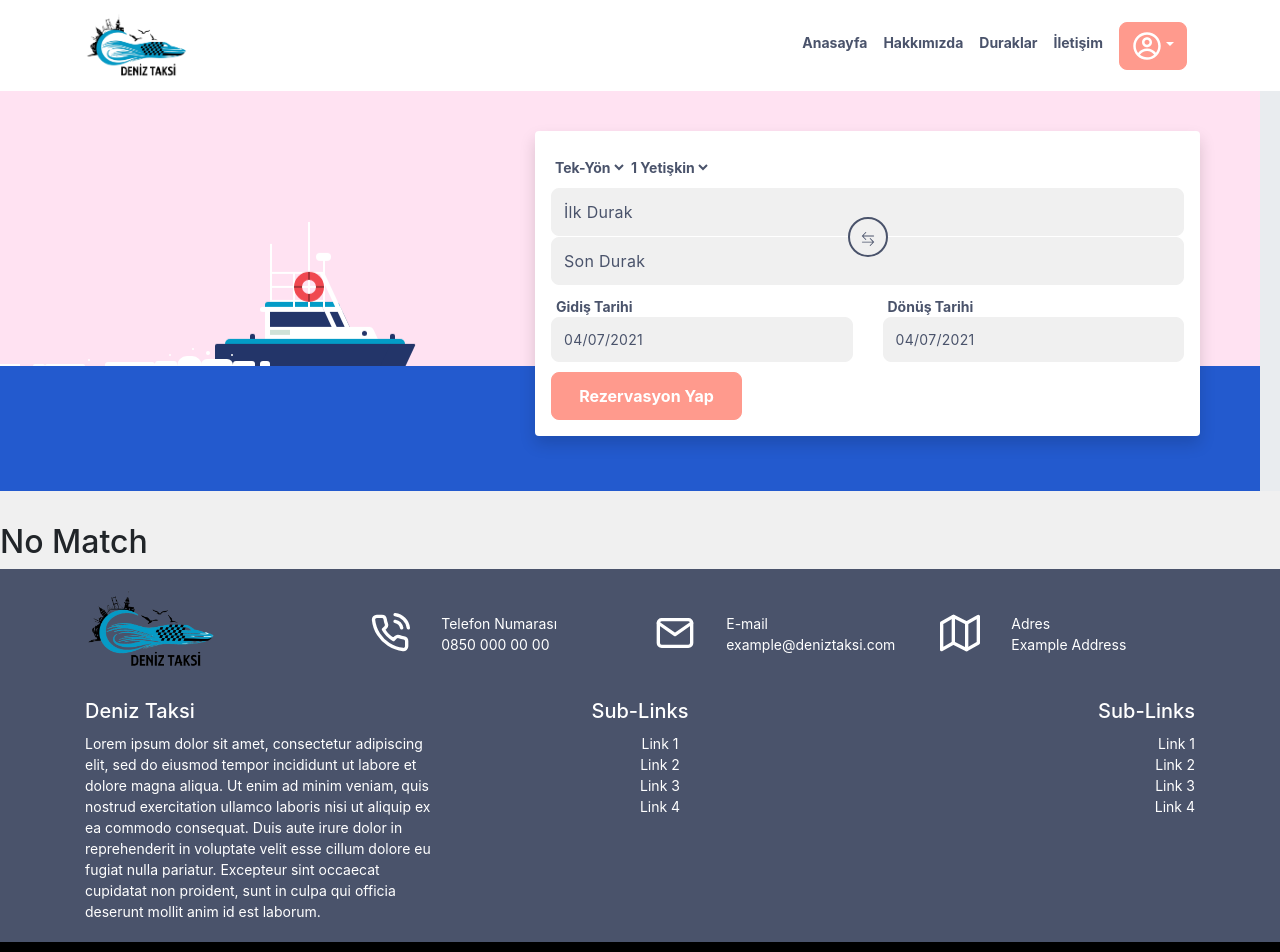
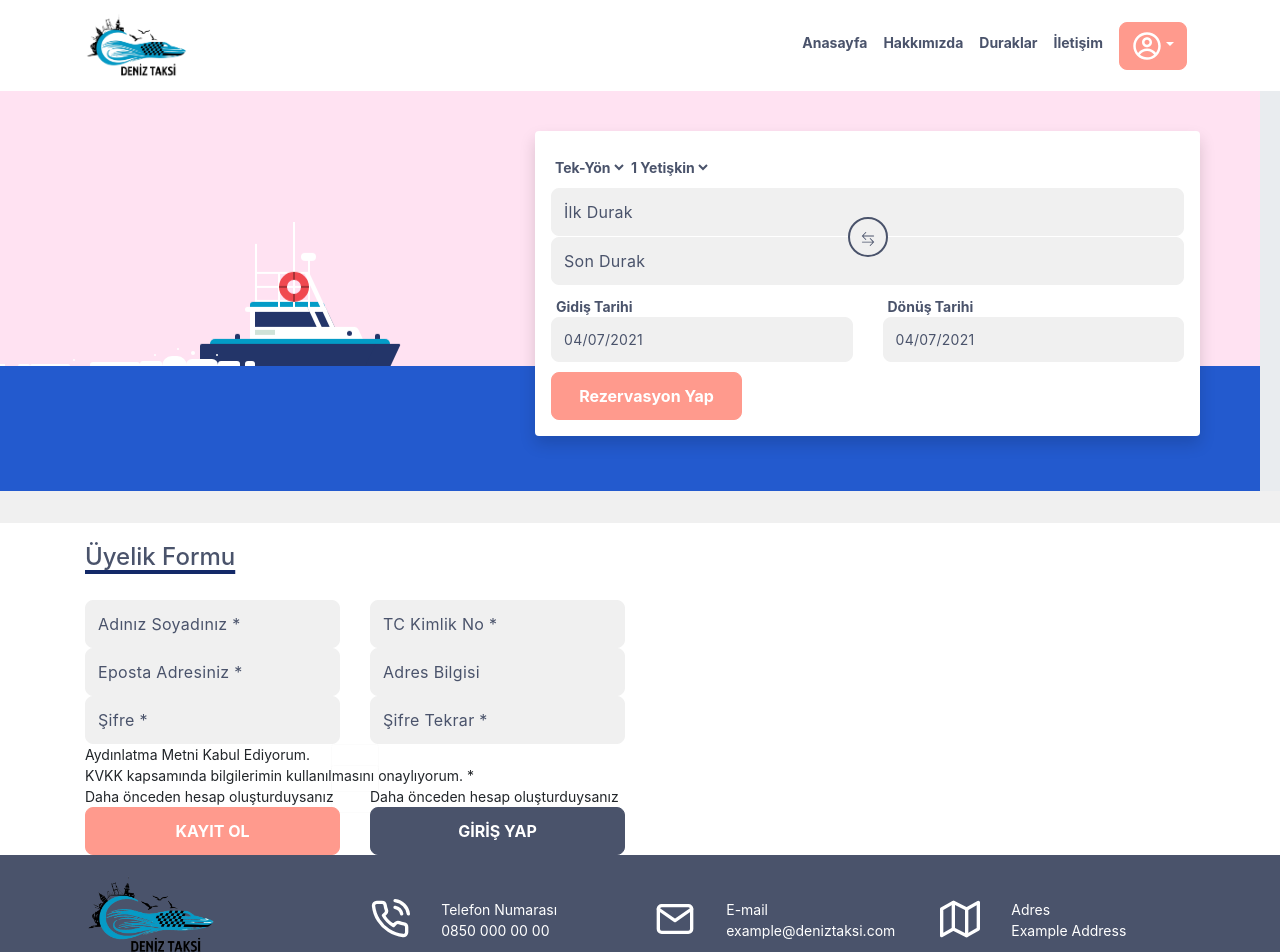
Before and after one commit to naberna/deniztaksi2, a React (Create React App) app: page /register in a window 1280 px wide. Shown: the top 952 px of the page. Built offline with nearby package versions, Linux system fonts and the light colour scheme.

Commit message:
FAQ fixed

```diff
--- a/package.json
+++ b/package.json
@@ -27,6 +27,7 @@
     "react-scripts": "4.0.3",
     "react-scroll": "^1.8.2",
     "react-slick": "^0.28.1",
+    "reactstrap": "^8.9.0",
     "rsuite": "^4.9.3",
     "simple-react-footer": "^1.0.2",
     "slick-carousel": "^1.8.1",
--- a/src/App.js
+++ b/src/App.js
@@ -7,6 +7,7 @@ import { NoMatch } from './screens/NoMatch';
 import { NavigationBar } from './components/NavigationBar';
 import { Jumbotron } from './components/Jumbotron';
 import FooterPage from './components/Footer';
+import { Register } from './screens/Register';
 
 class App extends Component {
   render() {
@@ -20,6 +21,7 @@ class App extends Component {
               <Route exact path="/" component={Home} />
               <Route path="/about" component={About} />
               <Route path="/contact" component={Contact} />
+              <Route path="/register" component={Register} />
               <Route component={NoMatch} />
           </Switch>
           <FooterPage />
--- a/src/components/FAQ.js
+++ b/src/components/FAQ.js
@@ -1,4 +1,4 @@
-import React from "react";
+import { React, useState } from "react";
 import styled from "styled-components";
 import { Container } from "react-bootstrap";
 import {
@@ -13,7 +13,9 @@ import "react-accessible-accordion/dist/fancy-example.css";
 
 const Styles = styled.div`
   height: 500px;
-  box-shadow: rgba(0, 0, 0, 0.2) 0px 12px 28px 0px, rgba(0, 0, 0, 0.1) 0px 2px 4px 0px, rgba(255, 255, 255, 0.05) 0px 0px 0px 1px inset;
+  box-shadow: rgba(0, 0, 0, 0.2) 0px 12px 28px 0px,
+    rgba(0, 0, 0, 0.1) 0px 2px 4px 0px,
+    rgba(255, 255, 255, 0.05) 0px 0px 0px 1px inset;
 
   .accordion {
     box-shadow: rgba(100, 100, 111, 0.2) 0px 7px 29px 0px;
@@ -38,82 +40,61 @@ const Styles = styled.div`
     color: #000;
   }
 `;
-export default function FAQ() {
+
+export const FAQ = () => {
+  const [FAQS, setFAQS] = useState([
+    {
+      title: "Deniz Taksi Nedir?",
+      answer: `Exercitation in fugiat est ut ad ea cupidatat ut in cupidatat
+       occaecat ut occaecat consequat est minim minim esse tempor laborum
+       consequat esse adipisicing eu reprehenderit enim.`,
+    },
+    {
+      title: "Deniz Taksi Güvenli midir?",
+      answer: `Exercitation in fugiat est ut ad ea cupidatat ut in cupidatat
+      occaecat ut occaecat consequat est minim minim esse tempor laborum
+      consequat esse adipisicing eu reprehenderit enim..`,
+    },
+    {
+      title: "Hava Alanı Karşılama Himeti Nedir?",
+      answer: `Exercitation in fugiat est ut ad ea cupidatat ut in cupidatat
+      occaecat ut occaecat consequat est minim minim esse tempor laborum
+      consequat esse adipisicing eu reprehenderit enim..`,
+    },
+    {
+      title: "Deniz Taksi'de Ödeme Nasıl Alınır?",
+      answer: `Exercitation in fugiat est ut ad ea cupidatat ut in cupidatat
+      occaecat ut occaecat consequat est minim minim esse tempor laborum
+      consequat esse adipisicing eu reprehenderit enim..`,
+    },
+    {
+      title: "Deniz Taksi'de Yeme İçme Koşulları Nelerdir?",
+      answer: `Exercitation in fugiat est ut ad ea cupidatat ut in cupidatat
+      occaecat ut occaecat consequat est minim minim esse tempor laborum
+      consequat esse adipisicing eu reprehenderit enim..`,
+    },
+  ]);
+
   return (
     <Styles>
       <Container>
         <h4 className="title">Sıkça Sorulan Sorular</h4>
-        <Accordion>
-          <AccordionItem>
-            <AccordionItemHeading>
-              <AccordionItemButton>Deniz Taksi Nedir?</AccordionItemButton>
-            </AccordionItemHeading>
-            <AccordionItemPanel>
-              <p>
-                Exercitation in fugiat est ut ad ea cupidatat ut in cupidatat
-                occaecat ut occaecat consequat est minim minim esse tempor
-                laborum consequat esse adipisicing eu reprehenderit enim.
-              </p>
-            </AccordionItemPanel>
-          </AccordionItem>
-          <AccordionItem>
-            <AccordionItemHeading>
-              <AccordionItemButton>
-                Deniz Taksi Güvenli midir?
-              </AccordionItemButton>
-            </AccordionItemHeading>
-            <AccordionItemPanel>
-              <p>
-                Exercitation in fugiat est ut ad ea cupidatat ut in cupidatat
-                occaecat ut occaecat consequat est minim minim esse tempor
-                laborum consequat esse adipisicing eu reprehenderit enim.
-              </p>
-            </AccordionItemPanel>
-          </AccordionItem>
-          <AccordionItem>
-            <AccordionItemHeading>
-              <AccordionItemButton>
-                Hava Alanı Karşılama Himeti Nedir?
-              </AccordionItemButton>
-            </AccordionItemHeading>
-            <AccordionItemPanel>
-              <p>
-                Exercitation in fugiat est ut ad ea cupidatat ut in cupidatat
-                occaecat ut occaecat consequat est minim minim esse tempor
-                laborum consequat esse adipisicing eu reprehenderit enim.
-              </p>
-            </AccordionItemPanel>
-          </AccordionItem>
-          <AccordionItem>
-            <AccordionItemHeading>
-              <AccordionItemButton>
-                Deniz Taksi'de Ödeme Nasıl Alınır?
-              </AccordionItemButton>
-            </AccordionItemHeading>
-            <AccordionItemPanel>
-              <p>
-                Exercitation in fugiat est ut ad ea cupidatat ut in cupidatat
-                occaecat ut occaecat consequat est minim minim esse tempor
-                laborum consequat esse adipisicing eu reprehenderit enim.
-              </p>
-            </AccordionItemPanel>
-          </AccordionItem>
-          <AccordionItem>
-            <AccordionItemHeading>
-              <AccordionItemButton>
-                Deniz Taksi'de Yeme İçme Koşulları Nelerdir?
-              </AccordionItemButton>
-            </AccordionItemHeading>
-            <AccordionItemPanel>
-              <p>
-                In ad velit in ex nostrud dolore cupidatat consectetur ea in ut
-                nostrud velit in irure cillum tempor laboris sed adipisicing eu
-                esse duis nulla non.
-              </p>
-            </AccordionItemPanel>
-          </AccordionItem>
+        <Accordion allowZeroExpanded={true}>
+          {FAQS.map((FAQ, index) => (
+            <AccordionItem
+              dangerouslySetExpanded={FAQ.expanded}
+              key={FAQ.title}
+            >
+              <AccordionItemHeading>
+                <AccordionItemButton>{FAQ.title}</AccordionItemButton>
+              </AccordionItemHeading>
+              <AccordionItemPanel>
+                <p>{FAQ.answer}</p>
+              </AccordionItemPanel>
+            </AccordionItem>
+          ))}
         </Accordion>
       </Container>
     </Styles>
   );
-}
+};
--- a/src/components/Jumbotron.js
+++ b/src/components/Jumbotron.js
@@ -1,5 +1,5 @@
 import React from "react";
-import { Jumbotron as Jumbo } from "react-bootstrap";
+import { Container, Jumbotron as Jumbo } from "react-bootstrap";
 import styled from "styled-components";
 import { TravelForm } from "../components/forms/TravelForm";
 
@@ -28,7 +28,7 @@ const Styles = styled.div`
   }
 
   .bottom-part {
-    background-color: #235ACE;
+    background-color: #235ace;
     height: 125px;
   }
 `;
@@ -40,6 +40,7 @@ export const Jumbotron = () => (
         <TravelForm />
         <div className="top-part"></div>
           <div className="bottom-part">
+            <Container>
             <div className="boat">
               <div className="wrap">
                 <div className="main">
@@ -85,6 +86,7 @@ export const Jumbotron = () => (
                 </div>
               </div>
             </div>
+            </Container>
           </div>
       </div>
     </Jumbo>
--- a/src/components/NavigationBar.js
+++ b/src/components/NavigationBar.js
@@ -70,8 +70,8 @@ export const NavigationBar = () => (
                     <CgProfile className="icon"/>
                   </Dropdown.Toggle>
                   <Dropdown.Menu>
-                    <Dropdown.Item href="#/action-1">Action</Dropdown.Item>
-                    <Dropdown.Item href="#/action-2">Another action</Dropdown.Item>
+                    <Dropdown.Item href="#/action-2">Giriş Yap</Dropdown.Item>
+                    <Dropdown.Item href="kayit">Kayıt Ol</Dropdown.Item>
                     <Dropdown.Item href="#/action-3">Something else</Dropdown.Item>
                     <Dropdown.Divider />
                     <Dropdown.Item href="#/action-3">Something else</Dropdown.Item>
--- a/src/components/SimpleCarousel.js
+++ b/src/components/SimpleCarousel.js
@@ -7,20 +7,7 @@ import Cart from "./Cart";
 const Styles = styled.div`
   padding: 40px 0;
   background: #fff;
-  .sc-dkPtyc:hover:enabled,
-  .sc-dkPtyc:focus:enabled {
-    color: #fff;
-    background-color: #F6B7B8;
-    box-shadow: 0 0 2px 0 #333
-  }
 
-  .gbdxaY {
-    box-shadow: 0 0 1px 3px #F6B7B8;
-  }
-
-  .sc-furvIG {
-    background-color: #fcebed;
-  }
 
 `;
 export const SimpleCarousel = () => (
--- a/src/index.css
+++ b/src/index.css
@@ -56,6 +56,64 @@ textarea::placeholder { /* Microsoft Edge */
 
 textarea {
   font-size: 14px;
+}
+
+/* Base for label styling */
+[type="checkbox"]:not(:checked),
+[type="checkbox"]:checked {
+  position: absolute;
+  left: 0;
+  opacity: 0.01;
+}
+[type="checkbox"]:not(:checked) + label,
+[type="checkbox"]:checked + label {
+  position: relative;
+  padding-left: 2.3em;
+  font-size: 1.05em;
+  line-height: 1.7;
+  cursor: pointer;
+}
+
+/* checkbox aspect */
+[type="checkbox"]:not(:checked) + label:before,
+[type="checkbox"]:checked + label:before {
+  content: '';
+  position: absolute;
+  left: 0;
+  top: 0;
+  width: 1.4em;
+  height: 1.4em;
+  border: 1px solid #ad9c70;
+  background: #FFF;
+  border-radius: .2em;
+  margin-top: 2px;
+}
+
+/* checked mark aspect */
+[type="checkbox"]:not(:checked) + label:after,
+[type="checkbox"]:checked + label:after {
+  content: '✕';
+  position: absolute;
+  top: .525em;
+  left: .18em;
+  font-size: 1.375em;
+  color: #ad9c70;
+  line-height: 0;
+  -webkit-transition: all .2s;
+      transition: all .2s;
+}
+
+/* checked mark aspect changes */
+[type="checkbox"]:not(:checked) + label:after {
+  opacity: 0;
+  -webkit-transform: scale(0) rotate(45deg);
+      transform: scale(0) rotate(45deg);
+}
+
+[type="checkbox"]:checked + label:after {
+  opacity: 1;
+  -webkit-transform: scale(1) rotate(0);
+      transform: scale(1) rotate(0);
 }
 
 .btn-primary {
@@ -146,10 +204,9 @@ select option {
 
 .boat{
 	top:50%;
-	left:25%;
 	margin-top:-75px;
 	position:absolute;
-	margin-left:-105px;
+	margin-left:120px;
 	transform: scaleX(-1);
 }
 .boat .wrap{
--- a/src/screens/Home.js
+++ b/src/screens/Home.js
@@ -4,7 +4,8 @@ import MiddleCarts from "../components/MiddleCarts";
 import styled from "styled-components";
 import { Container } from "react-bootstrap";
 import { About } from "./About";
-import FAQ from "../components/FAQ";
+import { FAQ } from "../components/FAQ";
+import { SimpleCarousel } from "../components/SimpleCarousel";
 
 const Styles = styled.div`
   .middle {
@@ -51,6 +52,7 @@ export const Home = () => (
         </div>
       </Container>
     </div>
+    <SimpleCarousel/>
     <About/>
     <FAQ/>
   </Styles>
--- /dev/null
+++ b/src/screens/Register.js
@@ -0,0 +1,63 @@
+import React from 'react';
+import { Container } from "react-bootstrap";
+import styled from "styled-components";
+
+const Styles = styled.div`
+background-color: #fff;
+`;
+export const Register = () => (
+  <Styles>
+      <Container>
+      <div className="row">
+            <div className="col-12 col-md-6 col-lg-6 col-xl-6">
+            <form>
+                <h4 className="title">Üyelik Formu</h4>
+                <div className="row">
+                  <div className="col-12 col-md-6 col-lg-6 col-xl-6">
+                    <input type="text" className="form-control" placeholder="Adınız Soyadınız *" required />
+                  </div>
+                  <div className="col-12 col-md-6 col-lg-6 col-xl-6">
+                    <input type="text" className="form-control" placeholder="TC Kimlik No *" required />
+                  </div>
+                  <div className="col-12 col-md-6 col-lg-6 col-xl-6">
+                    <input type="text" className="form-control" placeholder="Eposta Adresiniz *" required />
+                  </div>
+                  <div className="col-12 col-md-6 col-lg-6 col-xl-6">
+                    <input type="text" className="form-control" placeholder="Adres Bilgisi" />
+                  </div>
+                  <div className="col-12 col-md-6 col-lg-6 col-xl-6">
+                    <input type="password" className="form-control" placeholder="Şifre *" />
+                  </div>
+                  <div className="col-12 col-md-6 col-lg-6 col-xl-6">
+                    <input type="password" className="form-control" placeholder="Şifre Tekrar *" />
+                  </div>
+                  <div className="col-12 col-md-12 col-lg-12 col-xl-12 check-box">
+                    <input type="checkbox" className="form-control" id="clarification" name="clarification" value="clarification" />
+                    <div for="clarification">Aydınlatma Metni Kabul Ediyorum.</div>
+                  </div>
+                  <div className="col-12 col-md-12 col-lg-12 col-xl-12 check-box">
+                    <input type="checkbox" className="form-control" id="kvkk" name="kvkk" value="kvkk" />
+                    <div for="kvkk">KVKK kapsamında bilgilerimin kullanılmasını onaylıyorum. *</div>
+                  </div>
+                  <div className="col-12 col-md-6 col-lg-6 col-xl-6">
+                    <span className="info-hide">Daha önceden hesap oluşturduysanız</span>
+                        <button type="button" className="btn btn-primary register">
+                        KAYIT OL
+                    </button>
+                  </div>
+                  <div className="col-12 col-md-6 col-lg-6 col-xl-6">
+                    <span className="info">Daha önceden hesap oluşturduysanız</span>
+                    <button type="button" className="btn btn-second register">
+                        GİRİŞ YAP
+                      </button>
+                  </div>
+                </div>
+              </form>
+            </div>
+            <div className="col-12 col-md-6 col-lg-6 col-xl-6">
+                <div className="picture"></div>
+            </div>
+        </div>
+      </Container>
+  </Styles>
+)
```
Also changed, not shown: src/screens/Signin.js (added), 1 other file (tests, documents, lock files or other folders). Lines whose indentation alone changed are shown as unchanged.
